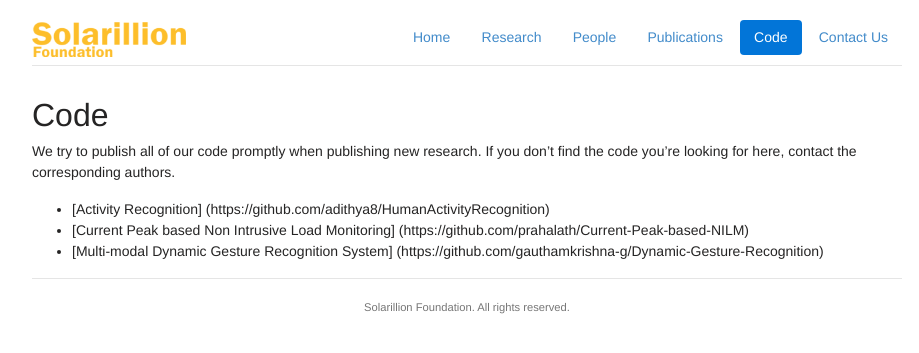
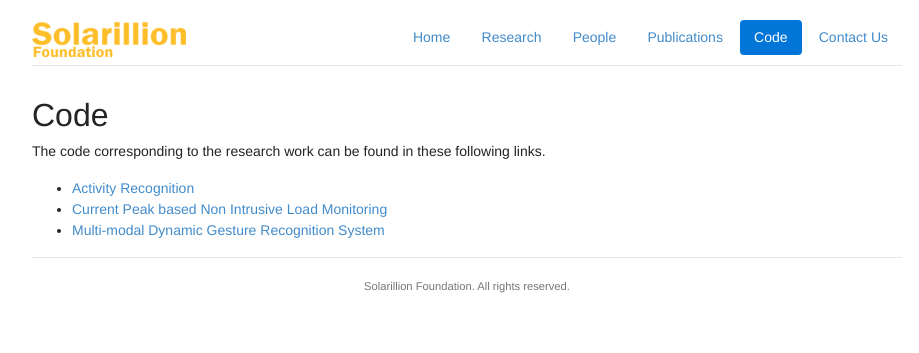
Before and after one commit to prahalath/solarillionfoundation.github.io, a Jekyll site: the page built from code.md, in a window 1280 px wide. Shown: the top 353 px of the page, without its empty margins (173-1092 px from the left). Built offline with Jekyll 4.4.1, drawn with Linux system fonts in a browser that asks for light colours; nearby versions of some CDN libraries; Markdown is read by kramdown in place of the engine named in the settings.

Commit message:
updated this

```diff
--- a/code.md
+++ b/code.md
@@ -2,10 +2,7 @@
 layout: default
 title: Code
 ---
-We try to publish all of our code promptly when publishing new research.  If
-you don't find the code you're looking for here, contact the corresponding
-authors.
-
- * [Activity Recognition] (https://github.com/adithya8/HumanActivityRecognition)
- * [Current Peak based Non Intrusive Load Monitoring]  (https://github.com/prahalath/Current-Peak-based-NILM)
- * [Multi-modal Dynamic Gesture Recognition System] (https://github.com/gauthamkrishna-g/Dynamic-Gesture-Recognition)
+The code corresponding to the research work can be found in these following links.
+ * <a href = "https://github.com/adithya8/HumanActivityRecognition"> Activity Recognition </a>
+ * <a href = "https://github.com/prahalath/Current-Peak-based-NILM"> Current Peak based Non Intrusive Load Monitoring </a>
+ * <a href = "https://github.com/gauthamkrishna-g/Dynamic-Gesture-Recognition"> Multi-modal Dynamic Gesture Recognition System</a>
```
